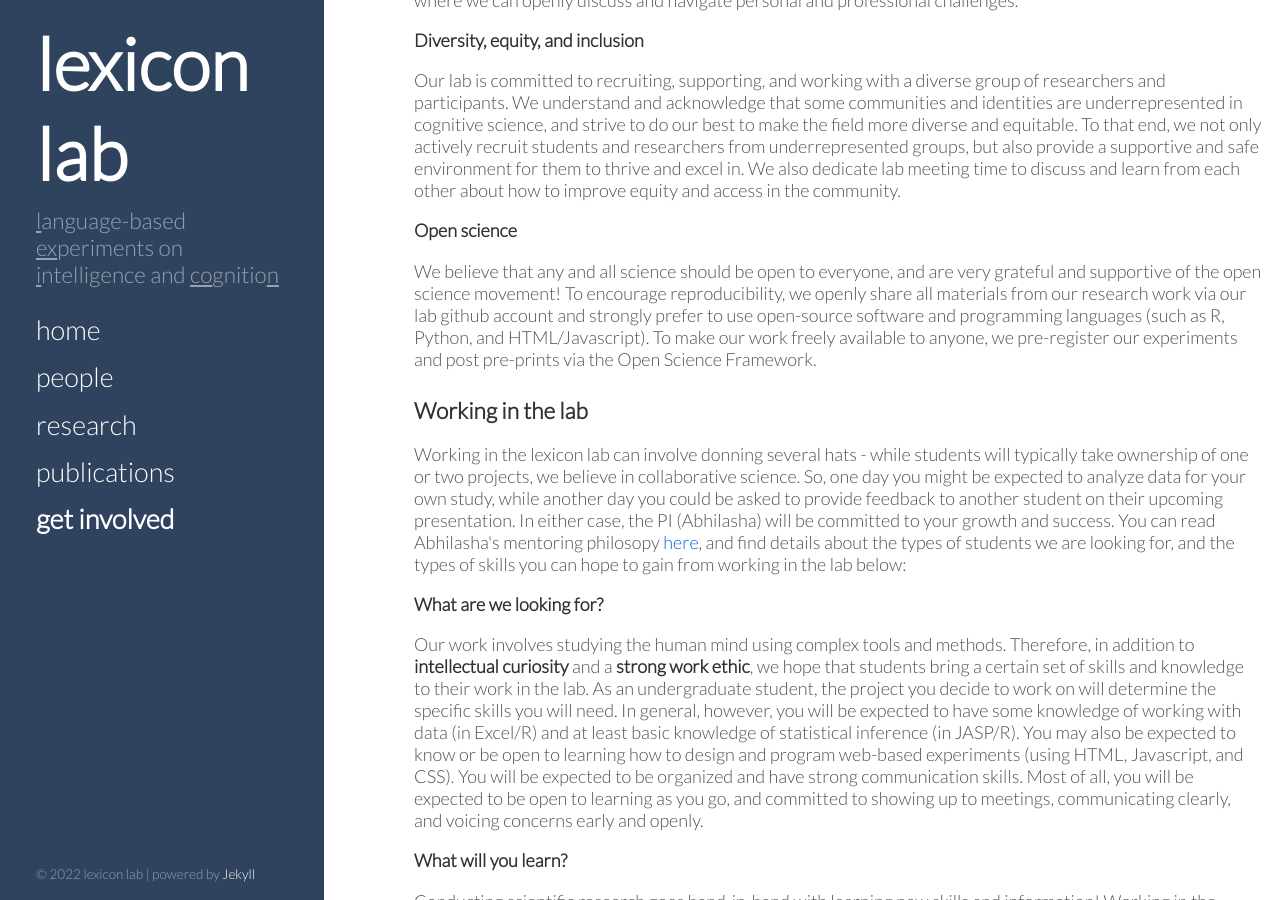
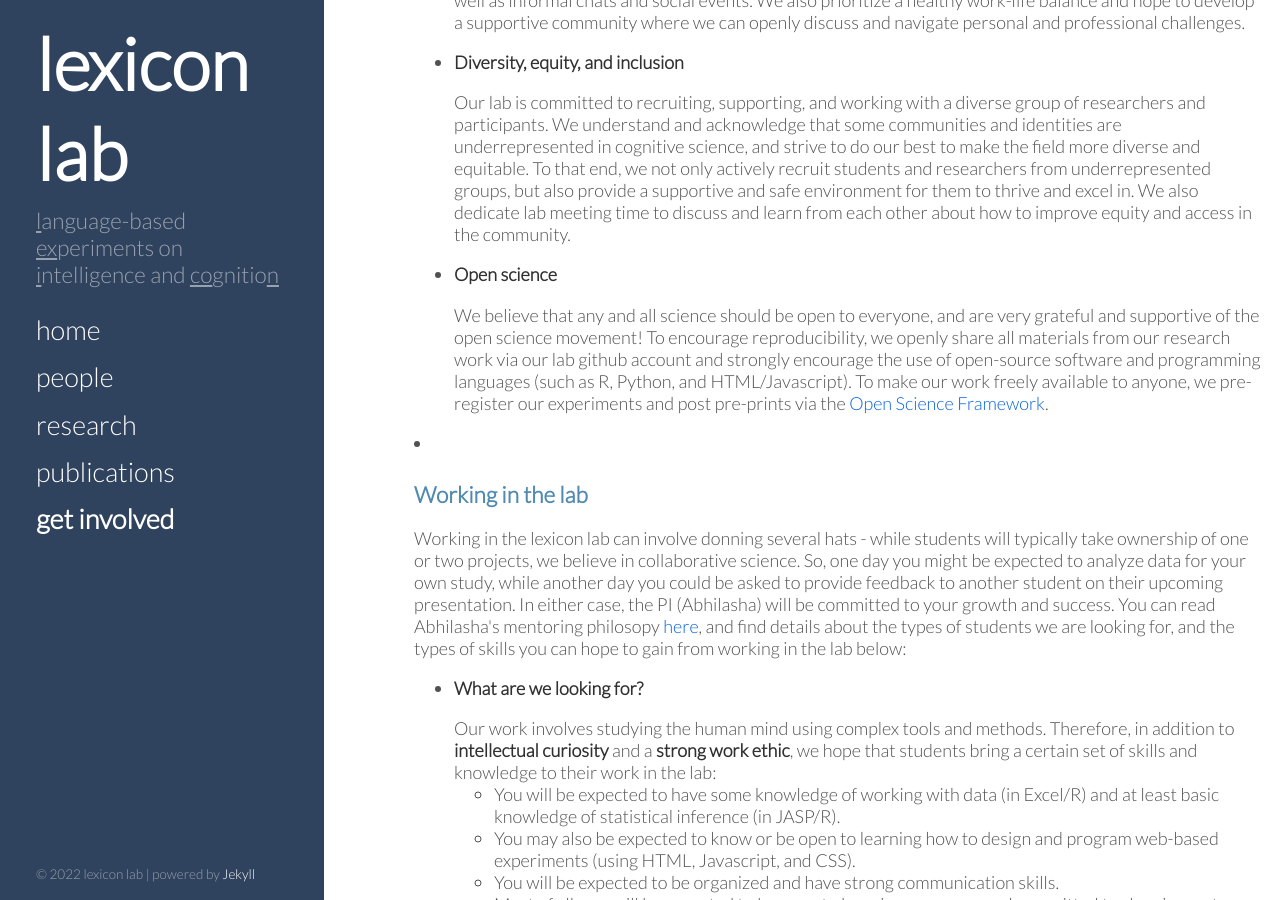
Before and after one commit to thelexiconlab/thelexiconlab.github.io, a Jekyll site: the page built from get involved.html, in a window 1280 px wide and 900 px high, scrolled down 555 px. Built offline with Jekyll 4.4.1, drawn with Linux system fonts in a browser that asks for light colours; Markdown is read by kramdown in place of the engine named in the settings; some of the changed text lies outside the part shown.

Commit message:
updating pages

```diff
--- a/get involved.html
+++ b/get involved.html
@@ -13,11 +13,11 @@
 The Lexicon Lab is always open to hearing from undergraduate students who want to work in the lab! To know more about our work and current projects, please head over to our <a href="https://thelexiconlab.github.io/research/">research</a> or <a href="https://thelexiconlab.github.io/publications/">publications</a> page.
 On this page, you will find information about our core values as a lab, what you as a collaborator or research assistant will be expected to learn and contribute, and how to reach out to us.
 
-<p><h3>Our values</h3> </p>
+<li><p><h3 style="color:#508AB0">Our values</h3> </p></li>
 
 As a group, we are not only committed to the study of the human mind, but also to developing a community of compassionate, honest, and curious thinkers.
-
-<p><h4>Kindness and camraderie</h4></p>
+<ul>
+<li><p><h4>Kindness and camraderie</h4></p></li>
 
 Teamwork is a cornerstone of impactful science and we believe that the best kind of teams are made of people who are kind to each other and enjoy each other's company.
 Our goal is to create a culture where different perspectives are heard and valued, and everyone is committed to answering the questions we ask to the best of their abilities.
@@ -25,47 +25,51 @@
 We check-in regularly with all members, through weekly meetings as well as informal chats and social events.
 We also prioritize a healthy work-life balance and hope to develop a supportive community where we can openly discuss and navigate personal and professional challenges.
 
-<p><h4>Diversity, equity, and inclusion</h4></p>
+<li><p><h4>Diversity, equity, and inclusion</h4></p></li>
 
 Our lab is committed to recruiting, supporting, and working with a diverse group of researchers and participants.
 We understand and acknowledge that some communities and identities are underrepresented in cognitive science, and strive to do our best to make the field more diverse and equitable.
 To that end, we not only actively recruit students and researchers from underrepresented groups, but also provide a supportive and safe environment for them to thrive and excel in.
 We also dedicate lab meeting time to discuss and learn from each other about how to improve equity and access in the community.
 
-<p><h4>Open science</h4></p>
+<li><p><h4>Open science</h4></p></li>
 
 We believe that any and all science should be open to everyone, and are very grateful and supportive of the open science movement!
-To encourage reproducibility, we openly share all materials from our research work via our lab github account and strongly prefer to use open-source software and programming languages (such as R, Python, and HTML/Javascript).
-To make our work freely available to anyone, we pre-register our experiments and post pre-prints via the Open Science Framework.
+To encourage reproducibility, we openly share all materials from our research work via our lab github account and strongly encourage the use of open-source software and programming languages (such as R, Python, and HTML/Javascript).
+To make our work freely available to anyone, we pre-register our experiments and post pre-prints via the <a href="https://osf.io/" target="_blank">Open Science Framework</a>.
+</ul>
 
-<p><h3>Working in the lab</h3> </p>
+<li><p><h3 style="color:#508AB0">Working in the lab</h3> </p></li>
 Working in the lexicon lab can involve donning several hats - while students will typically take ownership of one or two projects, we believe in collaborative science. So, one day you might be expected to analyze data for your own study, while another day you could be asked to provide feedback to another student on their upcoming presentation.
 In either case, the PI (Abhilasha) will be committed to your growth and success.
-You can read Abhilasha's mentoring philosopy <a href="https://docs.google.com/document/d/1w8kCxnaGVAObHKOguoXU4Mh-Ra690UjGFRPw1h-EvJw/">here</a>, and find details about the types of students we are looking for, and the types of skills you can hope to gain from working in the lab below:
-
-<p><h4>What are we looking for?</h4></p>
+You can read Abhilasha's mentoring philosopy <a href="https://docs.google.com/document/d/1w8kCxnaGVAObHKOguoXU4Mh-Ra690UjGFRPw1h-EvJw/" target="_blank">here</a>, and find details about the types of students we are looking for, and the types of skills you can hope to gain from working in the lab below:
+<ul>
+<li><p><h4>What are we looking for?</h4></p></li>
 Our work involves studying the human mind using complex tools and methods.
-Therefore, in addition to <strong>intellectual curiosity</strong> and a <strong>strong work ethic</strong>, we hope that students bring a certain set of skills and knowledge to their work in the lab.
-As an undergraduate student, the project you decide to work on will determine the specific skills you will need.
-In general, however, you will be expected to have some knowledge of working with data (in Excel/R) and at least basic knowledge of statistical inference (in JASP/R).
-You may also be expected to know or be open to learning how to design and program web-based experiments (using HTML, Javascript, and CSS).
-You will be expected to be organized and have strong communication skills.
-Most of all, you will be expected to be open to learning as you go, and committed to showing up to meetings, communicating clearly, and voicing concerns early and openly.
-
-<p><h4>What will you learn?</h4></p>
+Therefore, in addition to <strong>intellectual curiosity</strong> and a <strong>strong work ethic</strong>, we hope that students bring a certain set of skills and knowledge to their work in the lab:
+<ul>
+<li>You will be expected to have some knowledge of working with data (in Excel/R) and at least basic knowledge of statistical inference (in JASP/R). </li>
+<li>You may also be expected to know or be open to learning how to design and program web-based experiments (using HTML, Javascript, and CSS).</li>
+<li>You will be expected to be organized and have strong communication skills.</li>
+<li>Most of all, you will be expected to be open to learning as you go, and committed to showing up to meetings, communicating clearly, and voicing concerns early and openly.</li>
+</ul>
+<li><p><h4>What will you learn?</h4></p></li>
 
 Conducting scientific research goes hand-in-hand with learning new skills and information!
 Working in the lexicon lab will expose you to a wide range of modern methods and techniques used in cognitive science.
-Although the specific skills you acquire will vary based on your project and research interests, all members of the lab will be trained in a few core research skills.
-You will learn the nitty gritty of experimental research methods, which includes conceptualizing a research question, developing materials, designing an experiment, and conducting studies with human participants.
-You will also learn how to examine, analyze, and describe data as well as make statistical inferences about human behavior. Given that our lab is committed to open science practices, you will learn statistical computing in R, and also learn how to maintain reproducibile workflows via Github.
-You will also have the experience of working in a collaborative environment and learn how to communicate within teams.
-Finally, you will learn how to communicate scientific findings, by presenting your work at university-level symposia and events, as well as national and international conferences.
-Our lab regularly attends Annual Meetings of the Cognitive Science Society and Psychonomic Society and students will be encouraged to submit and present their work at these conferences.
+Although the specific skills you acquire will vary based on your project and research interests, all members of the lab will be trained in a few core research skills:
+<ul>
+<li>You will learn the nitty gritty of experimental research methods, which includes conceptualizing a research question, developing materials, designing an experiment, and conducting studies with human participants.</li>
+<li>You will also learn how to examine, analyze, and describe data as well as make statistical inferences about human behavior. Given that our lab is committed to open science practices, you will learn statistical computing in R, and also learn how to maintain reproducibile workflows via Github.</li>
+<li>You will also have the experience of working in a collaborative environment and learn how to communicate within teams.</li>
+<li>Finally, you will learn how to communicate scientific findings, by presenting your work at university-level symposia and events, as well as national and international conferences.
+Our lab regularly attends Annual Meetings of the Cognitive Science Society and Psychonomic Society and students will be encouraged to submit and present their work at these conferences.</li>
+</ul>
 
-<p><h3>Interested in joining the lexicon lab?</h3> </p>
-If you are interested in working on any of our current projects, or have a project in mind that aligns with the core questions motivating the lexicon lab, please directly <a href ="mailto:kumaraa@iu.edu">email</a> the PI, Abhilasha Kumar. <br>
+</ul>
+<li><p><h3 style="color:#508AB0">Interested in joining the lexicon lab?</h3> </p></li>
+If you are interested in working on any of our current projects, or have a project in mind that aligns with the core questions motivating the lexicon lab, please directly <a href ="mailto:kumaraa@iu.edu">email</a> the PI, Abhilasha Kumar. <br><br>
 
-We are <strong>especially</strong> interested in students who have programming experience (web development, game development, and machine learning), statistical skills (knowledge of R/Python), prior research experience (in psychology, neuroscience, linguistics, or computer science), and a strong desire to learn! <br>
+We are <strong>especially</strong> interested in students who have programming experience (web development, game development, and machine learning), statistical skills (knowledge of R/Python), prior research experience (in psychology, neuroscience, linguistics, or computer science), and a strong desire to learn! <br><br>
 
 We look forward to hearing from you!
--- a/people.html
+++ b/people.html
@@ -19,7 +19,7 @@
 <hr style="height:2vh; visibility:hidden;">
 
 <p><h2>prospective lab members</h2> </p>
-Want to work on an exciting research project in cognitive science? Check out our <a href="https://thelexiconlab.github.io/research/">research</a> or <a href="https://lexicon-lab.github.io/publications/">publications</a> page to know more about current projects in the lexicon lab, and <a href=mailto:kumaraa@iu.edu target="_blank">email</a> Abhilasha with specific project interests.
+Want to work on an exciting research project in cognitive science? Check out our <a href="https://thelexiconlab.github.io/get%20involved/">get involved</a> page to know more!
 
 <p><h2>collaborators</h2> </p>
 
--- a/publications.html
+++ b/publications.html
@@ -18,9 +18,9 @@
 <li><div>Kumar, A.A. (in prep.). Misaligned goal preferences in multi-referent communication.</div></li>
 <li><div>Kumar, A.A., Willits, J., Rammell, S., Kronenberger, W.G., Pisoni, D. Jones, M.N. (in prep.). Semantic search and retrieval in populations with cochlear implants.</div></li>
 <h3 class="unindent"> 2022 </h3><br>
-<li><div><img src ="/images/icons/conference.png" alt="conference icon" class = "papericon">Kovacs, C.J., <img src ="/images/icons/undergrad.png" alt="ug icon" class = "papericon">Wilson, J., Kumar, A.A. (in press). Fast and frugal memory search for communication. In <i>Proceedings of the 44th Annual Meeting of the Cognitive Science Society</i>[<a href="https://psyarxiv.com/axw8v/" target="_blank" style="color:#6FC9B1;">PDF</a>] [<a href="https://github.com/cjk5642/CogSci2022-Connector" target="_blank" style="color:#6FC9B1;">open materials</a>]</div></li><br>
-<li><div><img src ="/images/icons/conference.png" alt="conference icon" class = "papericon">Kumar, A.A., Lundin, N. B., Jones, M.N. (in press). Mouse-mole-vole: The inconspicuous benefits of phonology during retrieval from semantic memory. In <i>Proceedings of the 44th Annual Meeting of the Cognitive Science Society</i>[<a href="https://psyarxiv.com/2bazx/" target="_blank" style="color:#6FC9B1;">PDF</a>] [<a href="https://github.com/abhilasha-kumar/fluency-cogsci2022" target="_blank" style="color:#6FC9B1;">open materials</a>]</div></li><br>
-<li><div><img src ="/images/icons/conference.png" alt="conference icon" class = "papericon">Apsel, M., Kumar, A.A., Jones, M.N. (in press). Finding the right words: A computational model of cued lexical retrieval.  In <i>Proceedings of the 44th Annual Meeting of the Cognitive Science Society</i>[<a href="https://psyarxiv.com/6wbz2/" target="_blank" style="color:#6FC9B1;">PDF</a>] [<a href="https://github.com/abhilasha-kumar/modeling-lexical-retrieval" target="_blank" style="color:#6FC9B1;">open materials</a>]</div></li><br>
+<li><div><img src ="/images/icons/conference.png" alt="conference icon" class = "papericon">Kovacs, C.J., <img src ="/images/icons/undergrad.png" alt="ug icon" class = "papericon">Wilson, J., Kumar, A.A. (in press). Fast and frugal memory search for communication. In <i>Proceedings of the 44th Annual Meeting of the Cognitive Science Society</i>. [<a href="https://psyarxiv.com/axw8v/" target="_blank" style="color:#0864dd;">PDF</a>] [<a href="https://github.com/cjk5642/CogSci2022-Connector" target="_blank" style="color:#6FC9B1;">open materials</a>]</div></li><br>
+<li><div><img src ="/images/icons/conference.png" alt="conference icon" class = "papericon">Kumar, A.A., Lundin, N. B., Jones, M.N. (in press). Mouse-mole-vole: The inconspicuous benefits of phonology during retrieval from semantic memory. In <i>Proceedings of the 44th Annual Meeting of the Cognitive Science Society</i>.[<a href="https://psyarxiv.com/2bazx/" target="_blank" style="color:#0864dd;">PDF</a>] [<a href="https://github.com/abhilasha-kumar/fluency-cogsci2022" target="_blank" style="color:#6FC9B1;">open materials</a>]</div></li><br>
+<li><div><img src ="/images/icons/conference.png" alt="conference icon" class = "papericon">Apsel, M., Kumar, A.A., Jones, M.N. (in press). Finding the right words: A computational model of cued lexical retrieval.  In <i>Proceedings of the 44th Annual Meeting of the Cognitive Science Society</i>. [<a href="https://psyarxiv.com/6wbz2/" target="_blank" style="color:#0864dd;">PDF</a>] [<a href="https://github.com/abhilasha-kumar/modeling-lexical-retrieval" target="_blank" style="color:#6FC9B1;">open materials</a>]</div></li><br>
 <li><div>Rosen, A.C., Lavacot, J.A., Porter, I. M., Chao, S. Z., Bikson, M., Kumar, A.A., Cardenas, V.A. (2022). TDCS in a patient with dreadlocks: Improvements in COVID-19 related verbal fluency dysfunction. <i>Brain Stimulation</i>. [<a href="/papers/tdcs_brainstim_2022.pdf" target="_blank" style="color:#0864dd;">PDF</a>] [<a href="https://github.com/abhilasha-kumar/tdcs-fluency" target="_blank" style="color:#0864dd;">open materials</a>]</div></li><br>
 <h3 class="unindent"> 2021 </h3><br>
 <li><div>Kumar, A.A., Steyvers, M., Balota, D.A. (2021). Semantic memory search and retrieval in a novel cooperative word game: A comparison of associative and distributional semantic models. <i>Cognitive Science </i>, <i>45</i>(10), e13053. [<a href="/papers/connector_cogsci_2021.pdf" target="_blank" style="color:#0864dd;">PDF</a>] [<a href="https://osf.io/haes8/" target="_blank"  style="color:#0864dd;">open materials</a>]</div></li><br>
--- a/research.html
+++ b/research.html
@@ -15,7 +15,7 @@
 How do we learn and represent knowledge? How do we search for information within our vast mental lexicon? How do we communicate this information to other social agents in the environment? In this lab, we tackle these questions by conducting experimental investigations, building and evaluating computational models, and integrating perspectives from three core branches of cognitive science - psychology, artifical intelligence, and linguistics.
 
 <h3> current projects</h3>
-<strong><span style="color:#508AB0">Bowdoin students</span></strong>: If you are interested in working on any of the projects below, or have a project in mind that aligns with the core questions motivating the lexicon lab, please <a href ="mailto:kumaraa@iu.edu">email</a> Abhilasha with your availability during fall/spring 2022. <br>
+<strong><span style="color:#508AB0">Bowdoin students</span></strong>: If you are interested in working on any of the projects below, or have a project in mind that aligns with the core questions motivating the lexicon lab, please check out our <a href="https://thelexiconlab.github.io/get%20involved/">get involved</a> page for more information!
 <hr style="height:5pt; visibility:hidden;">
 <!--
 <li> <strong><span style="color:#508AB0">controlling unwanted memories</span></strong><br>
```
